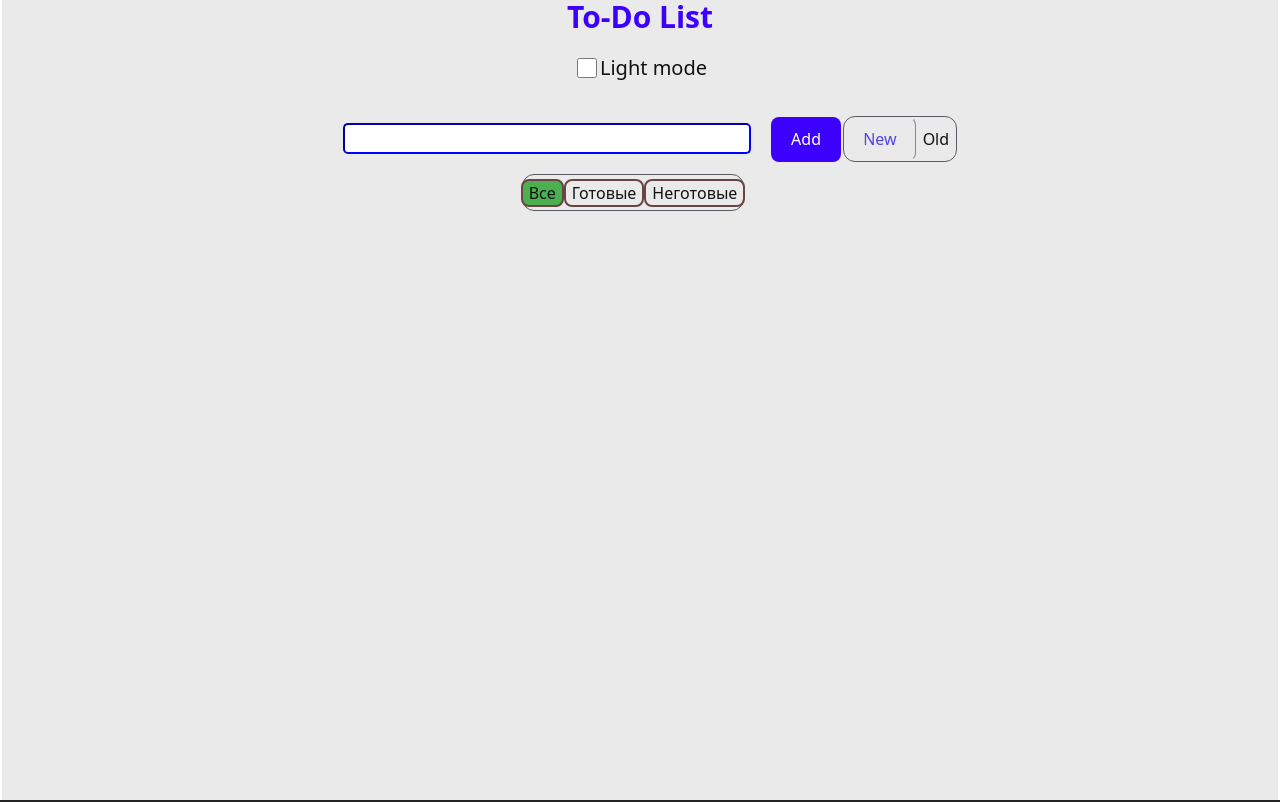
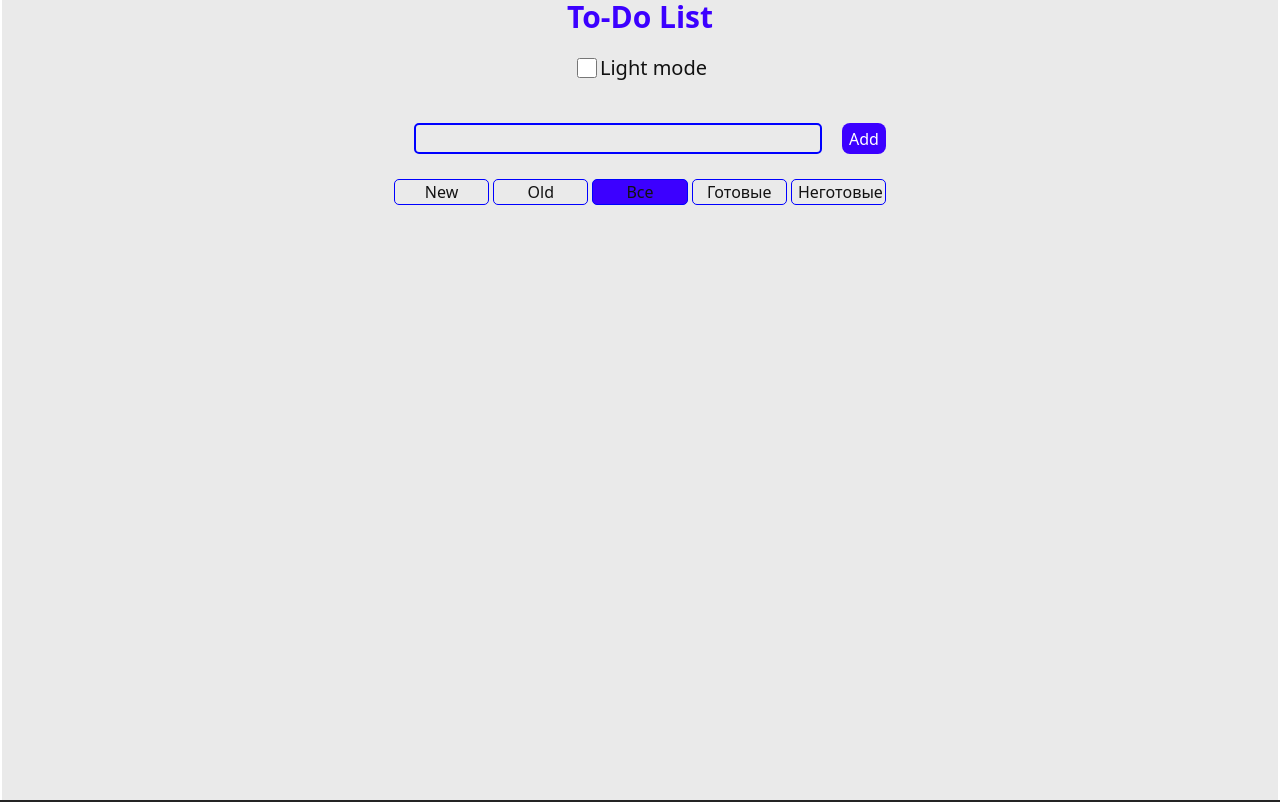
Before and after one commit to Ayvpavel/ToDo, a React (Vite) app: page / in a window 1280 px wide. Built offline with nearby package versions, Linux system fonts and the light colour scheme.

Commit message:
Исправлены все баги после проверки

```diff
--- a/src/App.css
+++ b/src/App.css
@@ -42,15 +42,13 @@
 }
 
 body {
-  /* background: linear-gradient(180deg, #6fead1 0%, #5fc3f0 100%); */
   background-color: white;
   height: 100%;
 }
 .buttonAdd {
   background-color: rgb(60, 0, 255);
   color: white;
-  padding: 0.6em 1.2em;
-  height: 45px;
+  height: 31px;
 }
 
 .NewDiv {
@@ -59,7 +57,7 @@ body {
   border: 1px solid rgb(85, 82, 88);
   border-radius: 8px;
   margin-bottom: 8px;
-  width: 600px;
+  width: 100%;
   font-size: 10px;
   min-height: 100%;
   margin-right: 5px;
@@ -72,7 +70,7 @@ body {
 }
 .inputActive {
   margin-top: 6px;
-  accent-color: #4caf50;
+  accent-color: blue;
   transform: scale(1.2);
   cursor: pointer;
 }
@@ -83,7 +81,7 @@ body {
   border-radius: 5px;
   margin: 20px;
   font-size: 20px;
-  border-color: blue;
+  border: 2px solid blue;
   background-color: var(--input-color);
   color: var(--text-color);
 }
@@ -91,9 +89,6 @@ body {
 .TodoLIST {
   background-color: rgb(237, 235, 235);
   border-radius: 10px;
-}
-.NewDiv {
-  position: relative;
 }
 
 .NewDiv.done::after {
@@ -114,10 +109,10 @@ h1 {
 }
 
 .NewDiv {
-  /* color: rgb(39, 154, 118); */
   font-size: 25px;
   word-break: break-word;
   overflow-wrap: break-word;
+  position: relative;
 }
 
 .postBtn {
@@ -130,7 +125,6 @@ h1 {
 
 .btnEditDel {
   display: flex;
-  /* border: 1px solid rgb(93, 88, 97); */
   border-radius: 8px;
   height: 100%;
 }
@@ -157,13 +151,15 @@ html {
 }
 
 .valueAdd {
-  height: 40px;
+  height: 35px;
   width: 600px;
-  font-size: 45px;
-  border-radius: 5px;
-  /* border-color: green; */
-  border: 3px solid green;
-  margin-bottom: 20px;
+  font-size: 25px;
+  border-radius: 8px;
+  border: 3px solid rgb(60, 0, 255);
+  margin-bottom: 18px;
+  background-color: var(--background-color);
+  color: var(--text-color);
+  padding-left: 8px;
 }
 
 .lightMode {
@@ -175,7 +171,9 @@ html {
 .checkMode {
   height: 20px;
   width: 20px;
+  accent-color: blue;
 }
+
 .pMode {
   font-size: 20px;
   color: var(--text-color);
@@ -188,39 +186,37 @@ html {
   display: contents;
 }
 
-/* .NEWOLD{
-  height: 40px;
-  margin-left: 2px;
-display: inline-block;
-  border: 2px solid #4f46e5;
-} */
 .NEWOLD {
   margin-left: 2px;
   display: inline-flex;
-  border: 1px solid #5b5b64;
   border-radius: 12px;
   overflow: hidden;
 }
 
 .btnNew {
-  padding: 10px 18px;
+  border: 1px solid blue;
+  border-radius: 5px;
   font-size: 16px;
   background: transparent;
+  color: var(--text-color);
+  width: 95.25px;
+
   cursor: pointer;
-  color: #4f46e5;
   transition: 0.2s;
-  border-right: 0.1px solid rgb(135, 133, 133);
-}
-.btnNew:hover {
-  background: #eef2ff;
 }
 
 .btnOld.active {
   background: #4f46e5;
   color: white;
+  border: 1px solid blue;
+  border-radius: 5px;
+  width: 95.25px;
 }
 .btnOld {
   color: var(--text-color);
+  border: 1px solid blue;
+  border-radius: 5px;
+  width: 95.25px;
 }
 
 .MuiSvgIcon-root {
@@ -241,55 +237,128 @@ display: inline-block;
 
 .filterTasks {
   display: flex;
+  gap: 4px;
   justify-content: center;
   align-items: center;
   height: 100vh;
-  border: 1px solid #5b5b64;
   border-radius: 12px;
-  max-width: 200px;
   height: 35px;
-  margin-left: 520px;
-  margin-bottom: 10px;
-  padding: 0 10px;
 }
 
 .filterTasks button {
   color: var(--text-color);
 }
+.all,
+.done,
+.notDone {
+  border: 1px solid blue;
+  border-radius: 5px;
+  width: 95.25px;
+}
+.task-controls {
+  display: flex;
+  flex-direction: row;
+  justify-content: center;
+  align-items: center;
+  gap: 4px;
+  margin-bottom: 15px;
+}
 @media (max-width: 480px) {
+  .task-controls {
+    display: flex;
+    flex-direction: column-reverse;
+  }
+  .post {
+    width: 100%;
+  }
+  .oneTask {
+    margin-bottom: 10px;
+  }
+  .valueAdd {
+    width: 90%;
+    max-height: 39.5px;
+    border-radius: 8px;
+  }
+
+  .valueAdd {
+    padding: 0;
+    margin: 0;
+  }
   .value {
     width: 100px;
+  }
+  .inputAdd {
+    padding-right: 20px;
   }
   .wrapper {
     height: 100%;
     width: 100%;
   }
   .value {
-    width: 60%;
+    width: 80%;
   }
   .NEWOLD {
     margin-bottom: 18px;
   }
   .filterTasks {
-    display: contents;
-    border: 1px solid #5b5b64;
+    display: flex;
     border-radius: 10px;
+  }
+
+  .NewDiv,
+  .allTasks {
+    max-width: 100%;
   }
 }
 @media (min-width: 480px) and (max-width: 850px) {
+  .allTasks {
+    width: 100%;
+  }
   .filterTasks {
     display: contents;
   }
-}
-/*
-.all:hover {
-  background-color: #2196F3;
-}
-.done:hover {
-  background-color: #4CAF50;
-
+  .valueAdd {
+    width: 90%;
+    max-height: 39.5px;
+  }
+  .NewDiv {
+    width: 100%;
+  }
 }
 
-.notDone:hover {
-  background-color: #F44336;
-} */
+.all {
+}
+
+.jSgNK {
+  border: 10px solid #6a4343ff;
+}
+.inputAdd {
+  display: flex;
+  justify-content: center;
+  align-items: center;
+}
+
+.saveAdd,
+.noteAdd {
+  background-color: var(--btn-save-not);
+}
+.oneTask {
+  display: flex;
+  gap: 4px;
+}
+.aallTasks {
+  display: flex;
+  flex-direction: column;
+  max-width: 708px;
+  justify-content: center;
+  align-items: center;
+  margin: 0 auto;
+}
+.post {
+  width: 100%;
+}
+
+.btnNewOld {
+  display: flex;
+  gap: 4px;
+}
--- a/src/components/AddTodo/AddTodo.tsx
+++ b/src/components/AddTodo/AddTodo.tsx
@@ -62,8 +62,7 @@ function AddTodo() {
         <input className="checkMode" onChange={switchTheme} type="checkbox" />
         <p className="pMode">{theme} mode</p>
       </div>
-      <div></div>
-
+      <div className="inputAdd">
       <input
         className="value"
         value={text}
@@ -72,37 +71,45 @@ function AddTodo() {
         }}
         type="text"
       />
+
       <button className="buttonAdd" onClick={addtodo}>
         Add
       </button>
-      <div className="NEWOLD">
+      </div>
+       <div className="task-controls">
+        <div className="btnNewOld">
+
         <button className="btnNew" onClick={() => setSortType("new")}>
           New
         </button>
+
         <button className="btnOld" onClick={() => setSortType("old")}>
           Old
         </button>
-      </div>
+     </div>
       <div className="filterTasks">
         <FilterButton
+        className="all"
           $active={filter === "all"}
           onClick={() => setFilter("all")}
         >
           Все
         </FilterButton>
         <FilterButton
+        className="done"
           $active={filter === "done"}
           onClick={() => setFilter("done")}
         >
           Готовые
         </FilterButton>
         <FilterButton
+        className="notDone"
           $active={filter === "notDone"}
           onClick={() => setFilter("notDone")}
         >
           Неготовые
         </FilterButton>
-      </div>
+      </div> </div>
       <TodoList tasks={sortedTodos} dispach={setTodoList} />
     </div>
   );
--- a/src/components/FilterButtons.styled/FilterButtons.styled.ts
+++ b/src/components/FilterButtons.styled/FilterButtons.styled.ts
@@ -5,11 +5,6 @@ interface ButtonProps {
 }
 
 export const FilterButton = styled.button<ButtonProps>`
-  border: 2px solid #6a4343ff;
-  background-color: ${({ $active }) => ($active ? "#4CAF50" : "transparent")};
-  color: ${({ $active }) => ($active ? "#000" : "#555")};
-
-  &:hover {
-    background-color: ${({ $active }) => ($active ? "#45a049" : "#eee")};
-  }
+  background-color: ${({ $active }) =>$active ? "rgb(60, 0, 255)" : "transparent"};
+  color: ${({ $active }) => ($active ? "#000000ff" : "#555")};
 `;
--- a/src/components/TodoItem/TodoItem.tsx
+++ b/src/components/TodoItem/TodoItem.tsx
@@ -1,5 +1,7 @@
 import DeleteForeverIcon from "@mui/icons-material/DeleteForever";
 import editIkon from "../../assets/edit.svg";
+import saveAdd from "../../assets/saveAdd.png";
+import noteAdd from "../../assets/noteAdd.png";
 
 export interface TodoItemProps {
   value: string;
@@ -19,7 +21,7 @@ export function TodoItem(props: TodoItemProps) {
     <div key={props.createdAt} className="post">
       {" "}
       {props.isEdit ? (
-        <div>
+        <div className="oneTask">
           <input
             onChange={(event) => {
               let value = event.target.value;
@@ -37,7 +39,7 @@ export function TodoItem(props: TodoItemProps) {
                 props.handleEdit(props.createdAt);
               }}
             >
-              save
+              <img className="saveAdd" height={30} width={30} src={saveAdd} alt="saveAdd" />
             </button>
             <button
               className="btnNote"
@@ -45,7 +47,7 @@ export function TodoItem(props: TodoItemProps) {
                 props.handleEdit(props.createdAt);
               }}
             >
-              note
+              <img className="noteAdd" height={30} width={30} src={noteAdd} alt="noteAdd" />
             </button>
           </div>
         </div>
--- a/src/components/TodoList/TodoList.tsx
+++ b/src/components/TodoList/TodoList.tsx
@@ -65,7 +65,7 @@ export function TodoList(props: TProps) {
   }
   // }
   return (
-    <div>
+    <div className="allTasks">
       {props.tasks.map((item) => {
         return (
           <TodoItem
--- a/src/index.css
+++ b/src/index.css
@@ -53,22 +53,14 @@ button:focus-visible {
   outline: 4px auto -webkit-focus-ring-color;
 }
 
-/* @media (prefers-color-scheme: light) {
-  :root {
-    color: #213547;
-    background-color: #ffffff;
-  }
-  a:hover {
-    color: #747bff;
-  }
-} */
-
 :root {
   --background-color: rgb(234, 234, 234);
   --text-color: #121212;
   --btn-color: #121212;
   --input-color: white;
   --btn-save-tasks: #f0f0f0;
+  --btn-save-not: #f0f0f0;
+  --input-color: rgb(234, 234, 234);
 }
 .wrapper#dark {
   /* Селектор для темной темы */
@@ -77,6 +69,7 @@ button:focus-visible {
   ---btn-color: white;
   --input-color: rgb(49, 42, 42);
   --btn-save-tasks: white;
+  --btn-save-not: #f0f0f0;
 }
 
 .wrapper {
```
Also changed, not shown: src/assets/noteAdd.png (added), src/assets/saveAdd.png (added), src/components/EditTodo/EditTodo.tsx (added).
